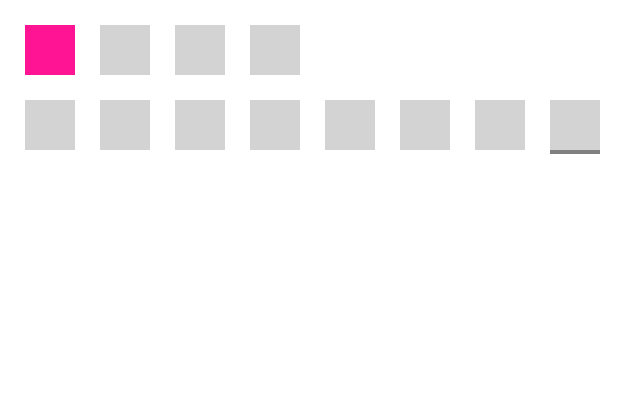
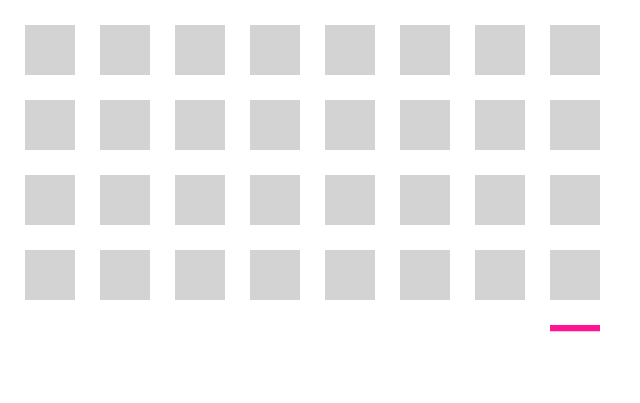
Before and after one commit to maryrosecook/drum-machine, a website: page index.html in a window 1280 px wide. Shown: the whole page, without its empty margins (0-640 px from the left). Drawn offline with Linux system fonts and the light colour scheme.

Commit message:
show all tracks at the same time

```diff
--- a/index.html
+++ b/index.html
@@ -1,4 +1,4 @@
 <body style="margin: 0;">
-  <canvas id="screen" width="700px" height="300px""></canvas>
+  <canvas id="screen" width="700px" height="400px""></canvas>
   <script src="index.js"></script>
 </body>
--- a/index.js
+++ b/index.js
@@ -11,16 +11,12 @@ gainNode.connect(audioCtx.destination);
 
 var BUTTON_SIZE = 50;
 var STEP_EVERY = 200;
-var TRACKS_ROW = 0;
-var STEPS_ROW = 1;
 
 function isPointInsideRectangle(p, r) {
-  return p &&
-    r &&
-    !(p.x < r.x ||
-      p.y < r.y ||
-      p.x > r.x + BUTTON_SIZE ||
-      p.y > r.y + BUTTON_SIZE);
+  return !(p.x < r.x ||
+           p.y < r.y ||
+           p.x > r.x + BUTTON_SIZE ||
+           p.y > r.y + BUTTON_SIZE);
 };
 
 var latestClick = (function() {
@@ -57,40 +53,14 @@ function createTrack() {
   return [false, false, false, false, false, false, false, false];
 };
 
-function drawTracks(screen, data) {
-  var COLORS = ["deeppink", "lightseagreen", "dodgerblue", "crimson"];
-  data.tracks.forEach(function(_, i) {
-    var position = buttonPosition(i, TRACKS_ROW);
-    screen.fillStyle = i === data.iTrack ? COLORS[i] : "lightgray";
-    screen.fillRect(position.x, position.y, BUTTON_SIZE, BUTTON_SIZE);
-  });
-};
-
-function drawStepSequencer(screen, data) {
-  data.tracks[data.iTrack].forEach(function(on, i) {
-    var position = buttonPosition(i, STEPS_ROW);
-    screen.fillStyle = on ? "gold" : "lightgray";
-    screen.fillRect(position.x, position.y, BUTTON_SIZE, BUTTON_SIZE);
-
-    if (i === data.iStep) {
-      screen.fillStyle = "gray";
-      screen.fillRect(position.x, position.y + BUTTON_SIZE, BUTTON_SIZE, 4);
-    }
-  });
-};
-
 function update(data) {
   var click = latestClick();
 
-  for (var i = 0; i < data.tracks[data.iTrack].length; i++) {
-    if (isPointInsideRectangle(click, buttonPosition(i, STEPS_ROW))) {
-      data.tracks[data.iTrack][i] = !data.tracks[data.iTrack][i];
-    }
-  }
-
-  for (var i = 0; i < data.tracks.length; i++) {
-    if (isPointInsideRectangle(click, buttonPosition(i, TRACKS_ROW))) {
-      data.iTrack = i;
+  for (var row = 0; row < data.tracks.length; row++) {
+    for (var column = 0; column < data.tracks[row].length; column++) {
+      if (click && isPointInsideRectangle(click, buttonPosition(column, row))) {
+        data.tracks[row][column] = !data.tracks[row][column];
+      }
     }
   }
 
@@ -102,12 +72,21 @@ function update(data) {
 
 function draw(screen, data) {
   screen.clearRect(0, 0, screen.canvas.width, screen.canvas.height);
-  drawTracks(screen, data);
-  drawStepSequencer(screen, data);
+
+  data.tracks.forEach(function(track, row) {
+    data.tracks[row].forEach(function(on, column) {
+      var position = buttonPosition(column, row);
+      screen.fillStyle = on ? "gold" : "lightgray";
+      screen.fillRect(position.x, position.y, BUTTON_SIZE, BUTTON_SIZE);
+    });
+  });
+
+  var position = buttonPosition(data.iStep, data.tracks.length);
+  screen.fillStyle = "deeppink";
+  screen.fillRect(position.x, position.y, BUTTON_SIZE, BUTTON_SIZE / 8);
 };
 
 var data = {
-  iTrack: 0,
   tracks: [createTrack(), createTrack(), createTrack(), createTrack()],
   iStep: 0,
   lastStepTime: Date.now()
```
